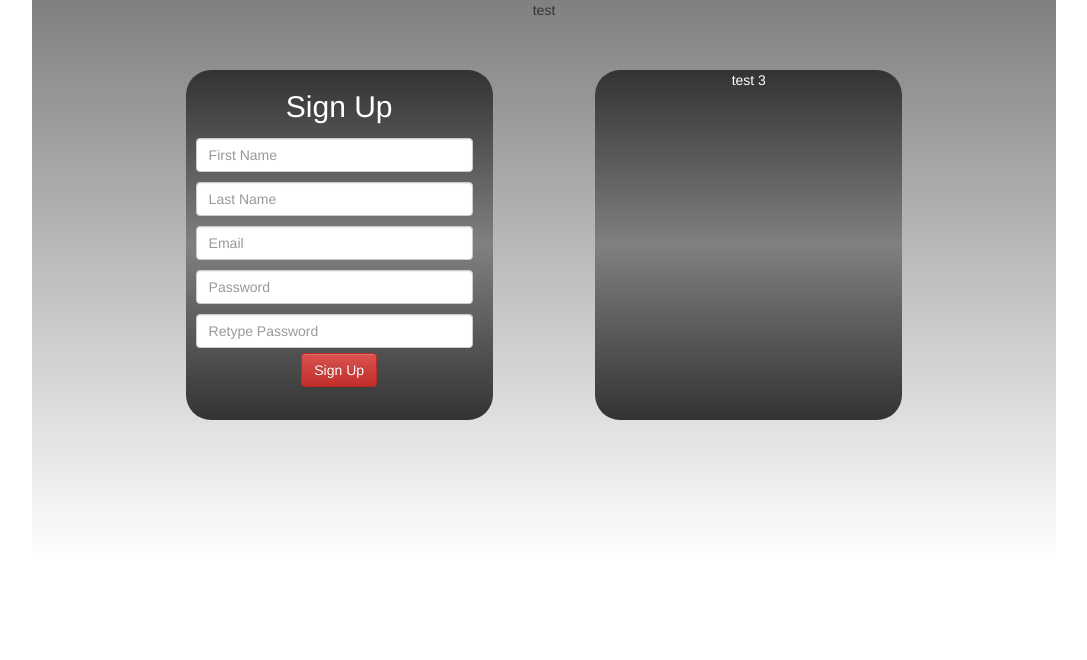
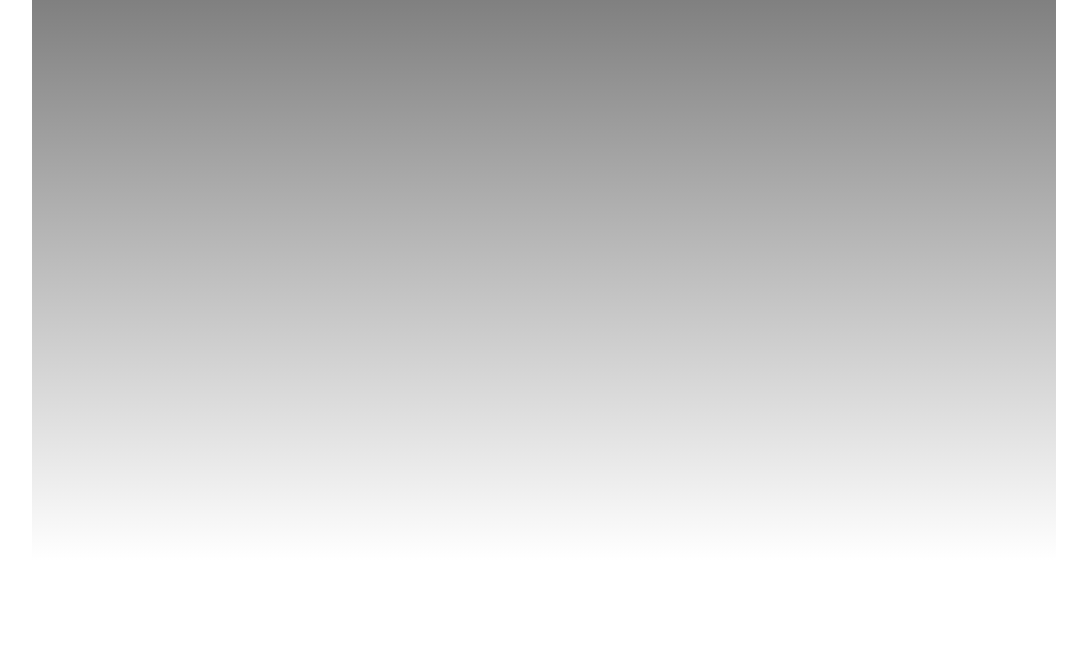
Before and after one commit to HotPockets/HotPockets.github.io, a PHP site: page /help.html in a window 1280 px wide. Shown: the part 231-891 px from the top of the page, without its empty margins (96-1183 px from the left). Run offline with PHP 8.4, Linux system fonts and the light colour scheme.

Commit message:
You better like it
hey now!

```diff
--- a/contact.html
+++ b/contact.html
@@ -37,7 +37,7 @@
 
 
     <div class="landing">
-      <br><br><br>
+      <br><br>
       <h2 class="text-center">Contact</h2>
       <p class="text-center"><em>We are happy to answer any questions you may have. You may contact<br> us through
         our contact information listed below, or write a form to us directly.</em></p>
--- a/distrib/css/theme.css
+++ b/distrib/css/theme.css
@@ -177,25 +177,3 @@ div.holder{
   color:white;
   border-radius: 25px;
 }
-
-/*test on help.html*/
-
-div.left {
-  width: 30%;
-  height: 350px;
-  background: linear-gradient(#333333, gray, #333333);
-  margin-left: 15%;
-  margin-top: 50px;
-  color:white;
-  border-radius: 25px;
-}
-
-div.right {
-  width: 30%;
-  height: 350px;
-  background: linear-gradient(#333333, gray, #333333);
-  margin-left: 55%;
-  margin-top: -350px;
-  color:white;
-  border-radius: 25px;
-}
--- a/help.html
+++ b/help.html
@@ -16,7 +16,6 @@
         Marist College Unofficial Credit Transfer Evaluator
       </title>
   </head>
-      <body>
   <div class="page">
     <div class="header">
       <a href="">
@@ -34,32 +33,9 @@
       </div>
     </nav>
     <div class="landing">
-      <p>test</p>
-    <div class="left">
-      <div class="col-sm-12">
-        <form class="form-horizontal">
-          <h2>Sign Up</h2>
-          <input type="first_name" class="form-control" id="Inputfname" placeholder="First Name">
-          <br>
-          <input type="last_name" class="form-control" id="Inputlname" placeholder="Last Name">
-          <br>
-          <input type="email" class="form-control" id="InputEmail" placeholder="Email">
-          <br>
-          <input type="password1" class="form-control" id="InputPassword1" placeholder="Password">
-          <br>
-          <input type="password2" class="form-control" id="InputPassword2" placeholder="Retype Password">
-          <br>
-          <a href="courses.html" class="btn btn-danger">Sign Up</a>
-        </form>
     </div>
-    </div>
-      <div class="right">
-        <p>test 3</p>
-  </div>
-</div>
-
-
     <div class="footer">
       <p>Copyright&#169 Team Hot Pockets 2015</p>
     </div>
+  </div>
 </html>
```
Also changed, not shown: courses.html (+0 -45 lines), fuckyou.php (added, +88 -0 lines), index.html (+4 -4 lines), login.html (+6 -33 lines), distrib/img/hancock.jpg (deleted). Lines whose indentation alone changed are shown as unchanged.
